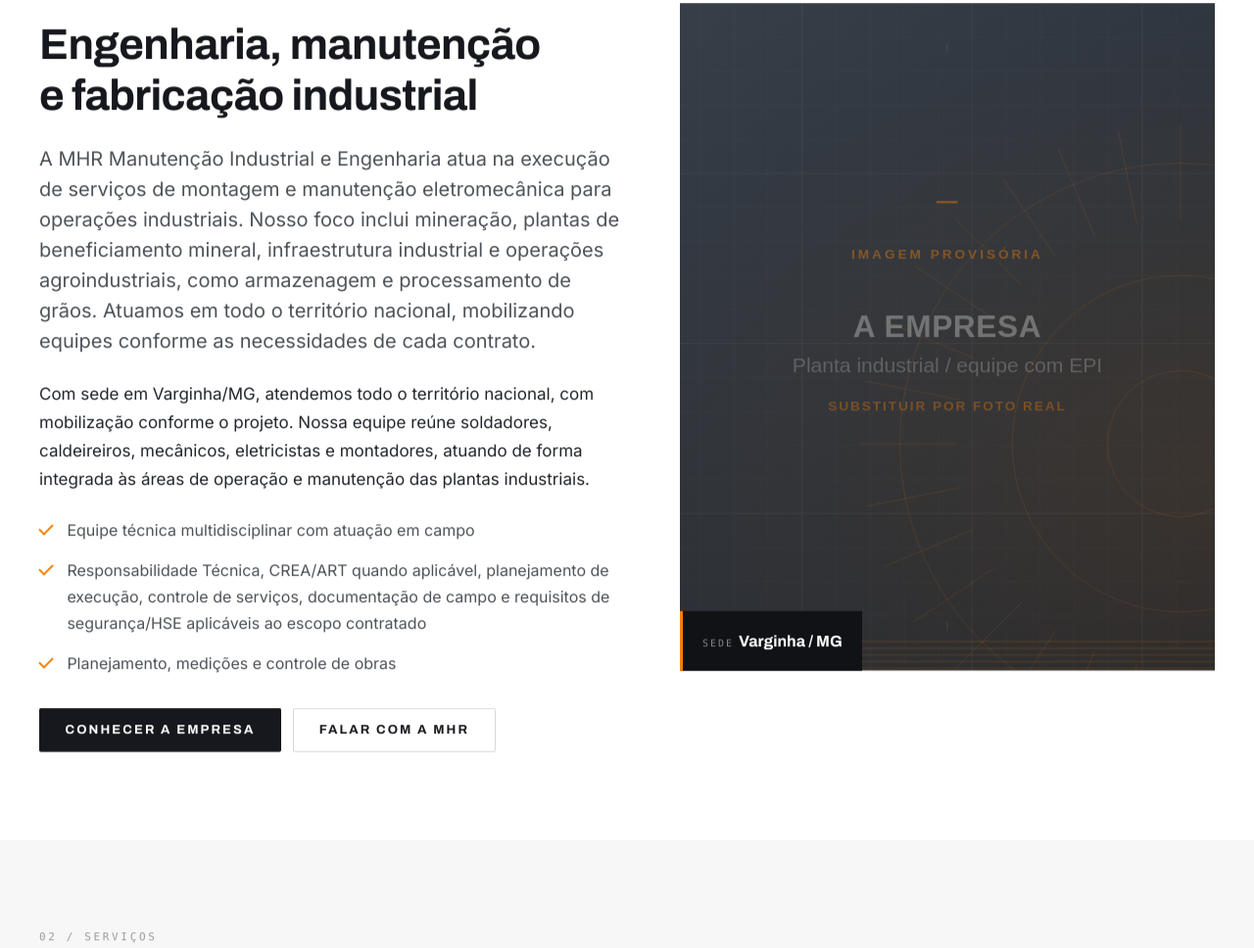
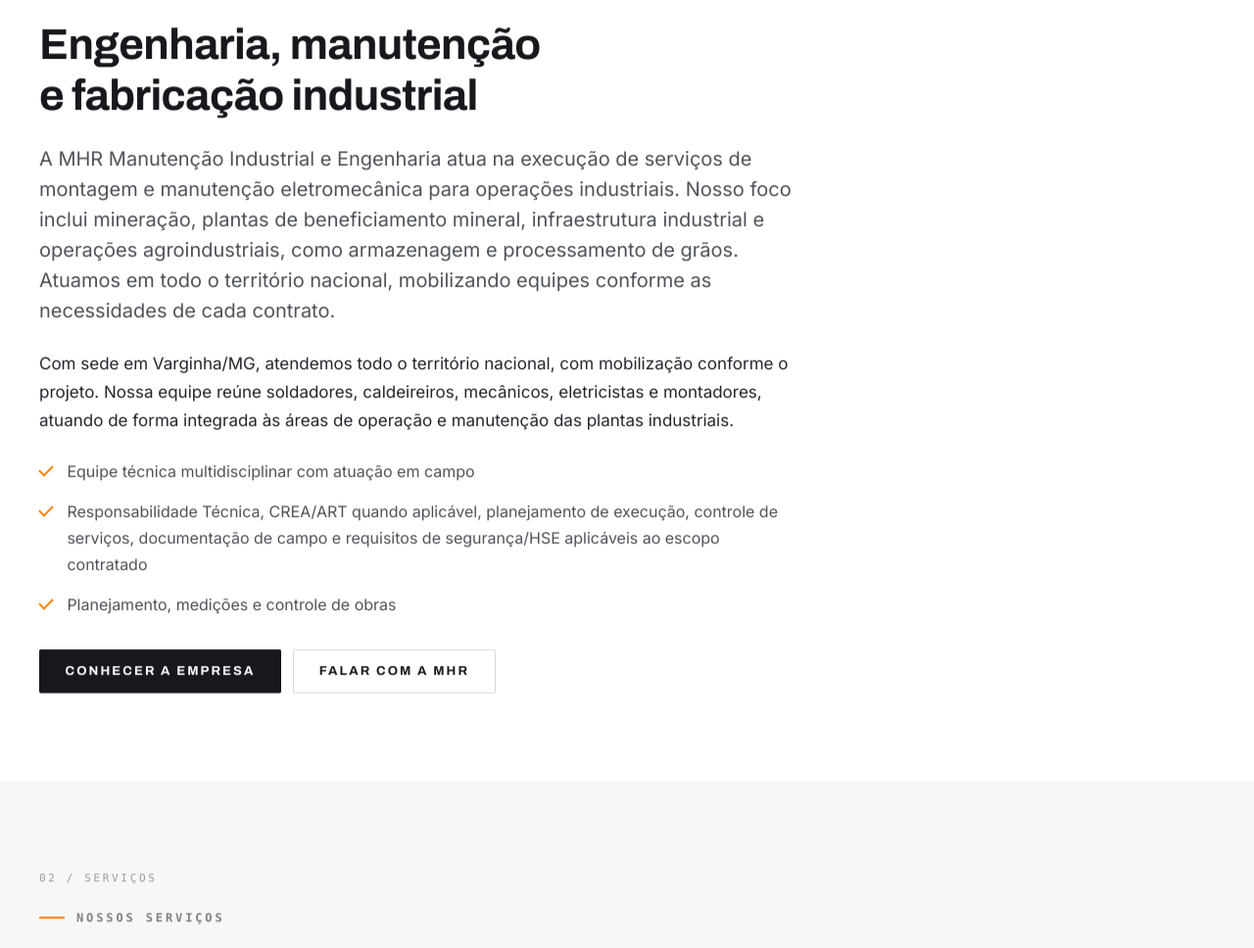
Before and after one commit to canalmeunovohoby3-code/-mhrengenharia, a website: page index.html in a window 1280 px wide. Shown: the part 1227-2195 px from the top of the page at 98% size. Drawn offline with Linux system fonts and the light colour scheme.

Commit message:
Remove a imagem/card provisorio do bloco A Empresa (home e pagina)

```diff
--- a/assets/css/components.css
+++ b/assets/css/components.css
@@ -1167,6 +1167,18 @@
   }
 }
 
+/* Bloco institucional sem imagem (enquanto não há foto do local): o texto
+   ocupa a largura disponível, com medida de leitura confortável. */
+.about__grid--single .about__body {
+  max-width: 72ch;
+}
+
+@media (min-width: 1024px) {
+  .about__grid--single {
+    grid-template-columns: minmax(0, 1fr);
+  }
+}
+
 .about__body > * + * {
   margin-top: var(--sp-5);
 }
--- a/index.html
+++ b/index.html
@@ -101,7 +101,7 @@
     <!-- A Empresa -->
     <section class="section" id="a-empresa" aria-labelledby="empresa-titulo">
       <div class="container container--wide">
-        <div class="about__grid">
+        <div class="about__grid about__grid--single">
           <div class="about__body">
             <span class="section-index reveal">01 / A Empresa</span>
             <p class="eyebrow reveal">Institucional</p>
@@ -116,18 +116,6 @@
             <div class="about__actions reveal">
               <a class="btn btn--dark" href="a-empresa.html">Conhecer a empresa</a>
               <a class="btn btn--outline" href="contato.html">Falar com a MHR</a>
-            </div>
-          </div>
-
-          <div class="about__media reveal">
-            <div class="about__media-main">
-              <figure class="media-frame media-frame--zoom">
-                <img src="assets/img/media/empresa-01.svg" alt="Ambiente industrial com estrutura metálica e equipe técnica em campo (imagem ilustrativa)." loading="lazy" decoding="async">
-              </figure>
-              <div class="about__plate">
-                <span class="about__plate-label">Sede</span>
-                <span class="about__plate-value">Varginha / MG</span>
-              </div>
             </div>
           </div>
         </div>
```
Also changed, not shown: a-empresa.html (+1 -13 lines).
